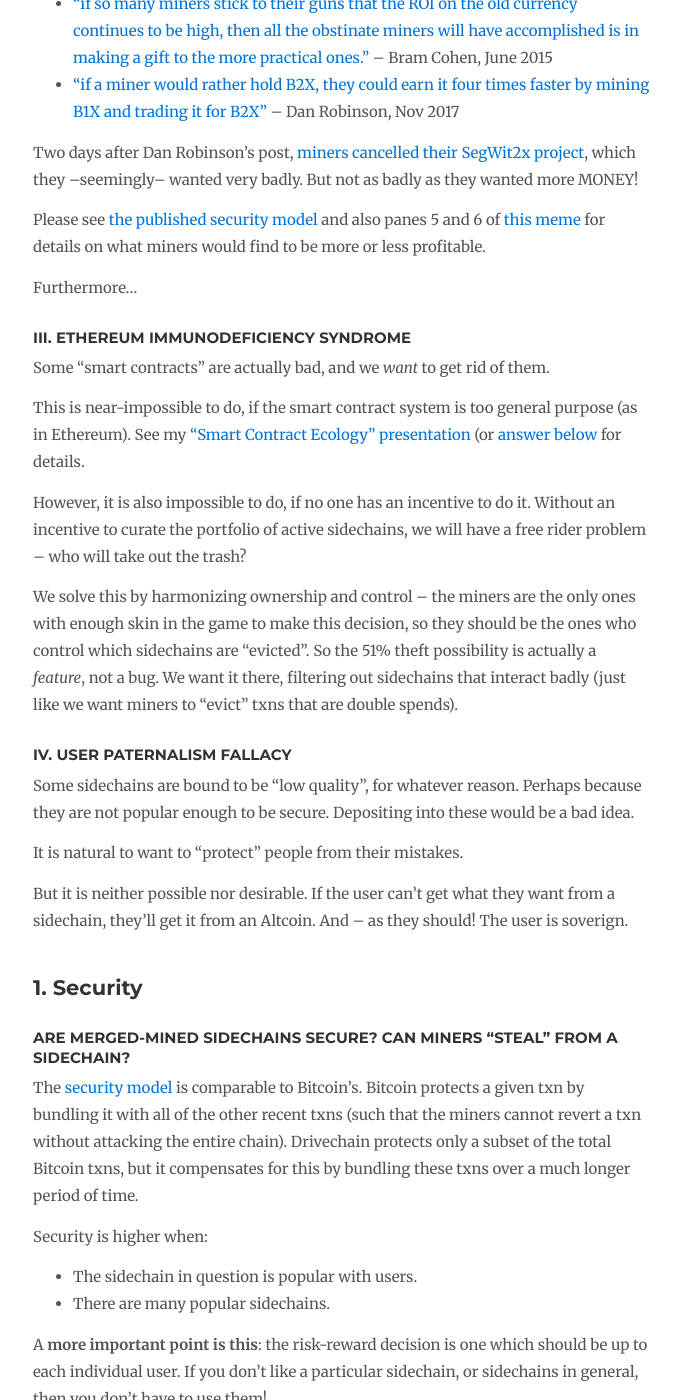
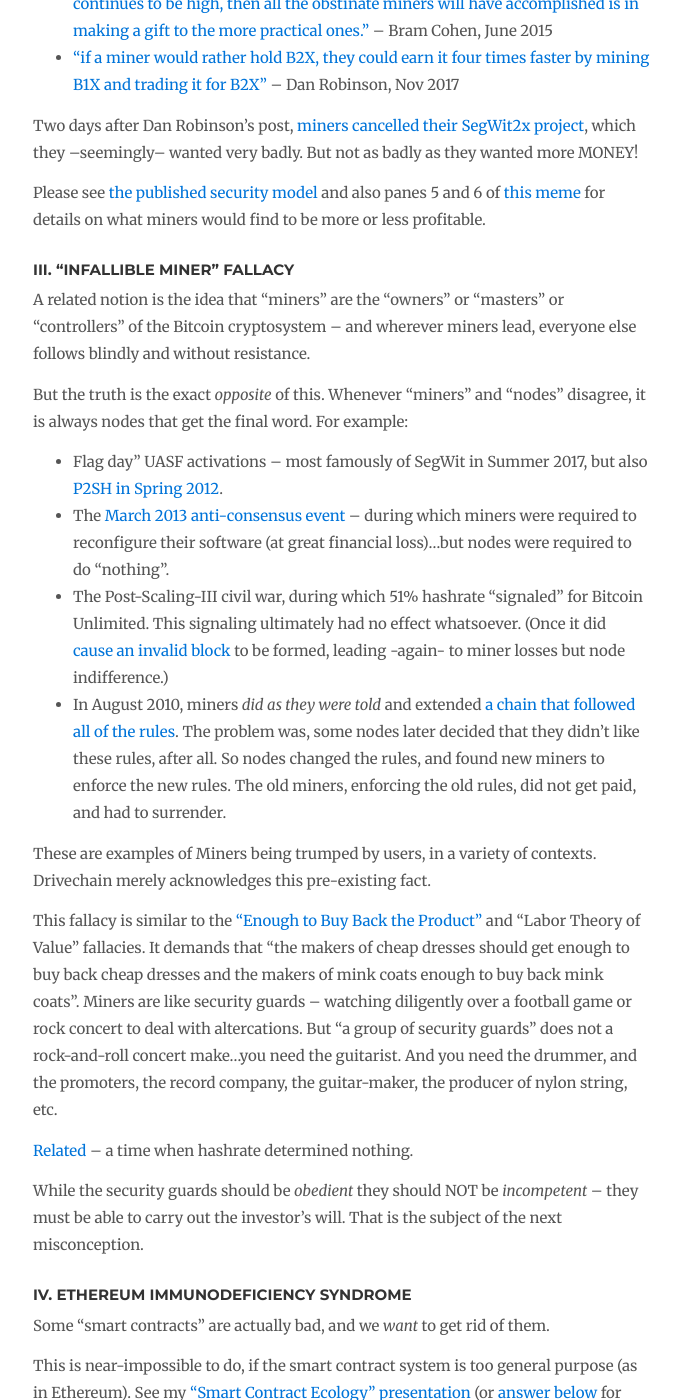
Before and after one commit to drivechain-project/drivechain.info, a Jekyll site: the page built from faq/index.md, in a window 1280 px wide and 1400 px high, scrolled down 1633 px. Shown: the whole window, without its empty margins (137-818 px from the left). Built offline with Jekyll 4.4.1, drawn with Linux system fonts in a browser that asks for light colours; nearby versions of some CDN libraries; comment, search, counter and statistics services are not loaded; some of the changed text lies outside the part shown.

Commit message:
Faq update

```diff
--- a/faq/index.md
+++ b/faq/index.md
@@ -29,13 +29,13 @@
 
 So, it is true that 51% hashrate can steal all the BTC on the sidechain. But they can also steal all of the BTC on the mainchain. And the mainchain theft is easier and pays more.
 
-Of course, this leads us to...
+Of course, this leads us to the next two fallacies...
 
 ### ii. Autonomous Miners Fallacy ### {#ii}
 
 Some people believe that miners are free to do whatever they like. This view is often simplified [perhaps for politeness reasons] as sorting miners into two "types", the "honest" type that tend to choose to do friendly things, and the "dishonest" type that tend to choose to do unfriendly things (ie, short-term, narrowly selfish, deceptive, etc).
 
-In reality, though, miners have no choice but to profit-maximize. This is Bitcoin 101 and it is unfortunate to have to explain it here, nine years into the game.
+In reality, though, miners have no choice but to profit-maximize.
 
 Here are some passages which explain this well:
 
@@ -46,9 +46,26 @@
 
 Please see [the published security model](http://www.truthcoin.info/blog/drivechain/#drivechains-security) and also panes 5 and 6 of [this meme](http://www.drivechain.info/media/meme3.png) for details on what miners would find to be more or less profitable.
 
-Furthermore...
+### iii. "Infallible Miner" Fallacy ### {#iii}
 
-### iii. Ethereum Immunodeficiency Syndrome ### {#iii}
+A related notion is the idea that "miners" are the "owners" or "masters" or "controllers" of the Bitcoin cryptosystem -- and wherever miners lead, everyone else follows blindly and without resistance.
+
+But the truth is the exact *opposite* of this. Whenever "miners" and "nodes" disagree, it is always nodes that get the final word. For example:
+
+* Flag day" UASF activations -- most famously of SegWit in Summer 2017, but also [P2SH in Spring 2012](https://www.uasf.co/#why-bip148-and-not-a-direct-flag-day-uasf-for-segwit).
+* The [March 2013 anti-consensus event](https://bitcoin.org/en/alert/2013-03-11-chain-fork) -- during which miners were required to reconfigure their software (at great financial loss)...but nodes were required to do "nothing".
+* The Post-Scaling-III civil war, during which 51% hashrate "signaled" for Bitcoin Unlimited. This signaling ultimately had no effect whatsoever. (Once it did [cause an invalid block](https://www.reddit.com/r/Bitcoin/comments/5qwtr2/bitcoincom_loses_132btc_trying_to_fork_the/) to be formed, leading -again- to miner losses but node indifference.)
+* In August 2010, miners *did as they were told* and extended [a chain that followed all of the rules](https://en.bitcoin.it/wiki/Value_overflow_incident). The problem was, some nodes later decided that they didn't like these rules, after all. So nodes changed the rules, and found new miners to enforce the new rules. The old miners, enforcing the old rules, did not get paid, and had to surrender.
+
+These are examples of Miners being trumped by users, in a variety of contexts. Drivechain merely acknowledges this pre-existing fact.
+
+This fallacy is similar to the ["Enough to Buy Back the Product"](http://steshaw.org/economics-in-one-lesson/chap21p1.html) and "Labor Theory of Value" fallacies. It demands that "the makers of cheap dresses should get enough to buy back cheap dresses and the makers of mink coats enough to buy back mink coats". Miners are like security guards -- watching diligently over a football game or rock concert to deal with altercations. But "a group of security guards" does not a rock-and-roll concert make...you need the guitarist. And you need the drummer, and the promoters, the record company, the guitar-maker, the producer of nylon string, etc.
+
+[Related](https://twitter.com/Truthcoin/status/929797893413855232) -- a time when hashrate determined nothing.
+
+While the security guards should be *obedient* they should NOT be *incompetent* -- they must be able to carry out the investor's will. That is the subject of the next misconception.
+
+### iv. Ethereum Immunodeficiency Syndrome ### {#iv}
 
 Some "smart contracts" are actually bad, and we *want* to get rid of them.
 
@@ -58,13 +75,13 @@
 
 We solve this by harmonizing ownership and control -- the miners are the only ones with enough skin in the game to make this decision, so they should be the ones who control which sidechains are "evicted". So the 51% theft possibility is actually a *feature*, not a bug. We want it there, filtering out sidechains that interact badly (just like we want miners to "evict" txns that are double spends).
 
-### iv. User Paternalism Fallacy ### {#iv}
+### v. User Paternalism Fallacy ### {#v}
 
-Some sidechains are bound to be "low quality", for whatever reason. Perhaps because they are not popular enough to be secure. Depositing into these would be a bad idea.
+Some sidechains are bound to be "low quality", for whatever reason. Perhaps because they are not popular enough to be secure, or perhaps they have been constructed by saboteurs. Depositing into these would be a bad idea.
 
 It is natural to want to "protect" people from their mistakes.
 
-But it is neither possible nor desirable. If the user can't get what they want from a sidechain, they'll get it from an Altcoin. And -- as they should! The user is soverign.
+But it is neither possible nor desirable. If the user can't get what they want from a sidechain, they'll get it from an Altcoin. And -- as they should! The user is sovereign.
 
 
 
@@ -279,6 +296,24 @@
 
 Thanks to atomic swaps, someone can act as an investment banker or custodian, and purchase side:BTC at a (tiny, competitive discount) and then transfer those side-to-main at a minimal inconvenience (comparable to that of someone who buys a bank CD). Through market activities, the *entire system* becomes exactly as patient as its most-patient members. As icing on the cake, people who aren't planning on using their BTC anytime soon (ie "the patient") can even get a tiny investment yield, in return for providing this service.
 
+### With respect to a "LargeBlock sidechain" specifically ...
+
+#### ...why should I need to xfer my UTXOs from main-to-side at all? That's inconvenient -- with a hard fork, they just show up there. #### {#vs-hf}
+
+Sidechains are "opt in". So if you want to use the new feature, you must "opt in" to it.
+
+#### ...will the "SmallBlock mainchain" even have enough tx-bandwidth for all of our [LargeBlocker] coins to escape? #### {#trapped-utxos}
+
+Well -- eventually, each UTXO on the mainchain must be spent, if it is to have any effect at all on anything. So, if there is not enough bandwidth, then your mainchain UTXOs are lost in any case, and you have no choice but to hope for a hardfork blocksize increase.
+
+However, the sidechain does not *need* to source its growth from main-to-side txns.
+
+Two questions ago, I mentioned that an 'investment banker' type person could "specialize in patience". They would hold sidechain coins and walk them side-to-main.
+
+The same principle applies main-to-side. A very wealthy individual "Wally" could use a few main-to-side transfers to xfer a high *quantity of coins*. Wally could then charge a tiny premium on selling these coins in any manner -- for example: via mainchain atomic swaps, in exchange for mainchain lightning-payments, in exchange for real-life goods and services.
+
+So sidechains can grow in all the ways that Altcoins can grow.
+
 
 ### What if a sidechain has too few nodes? Who will run them? Who will maintain this software?
 
```
